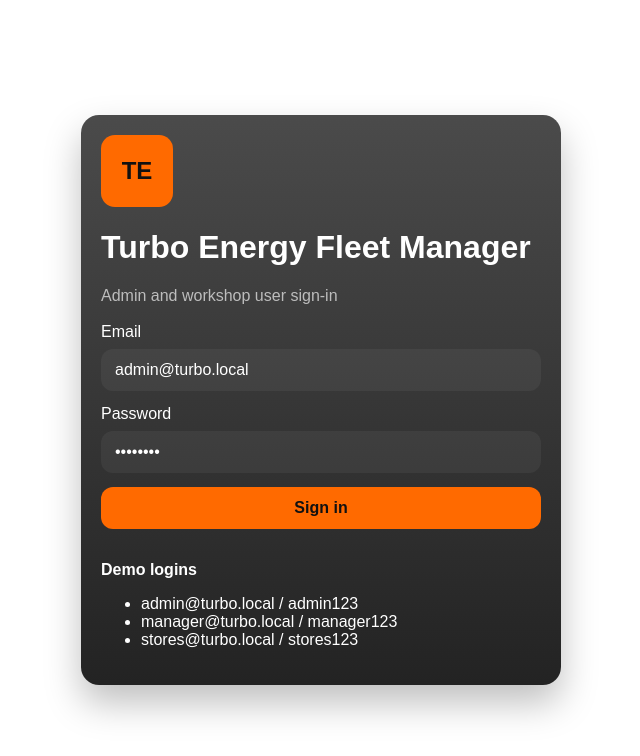
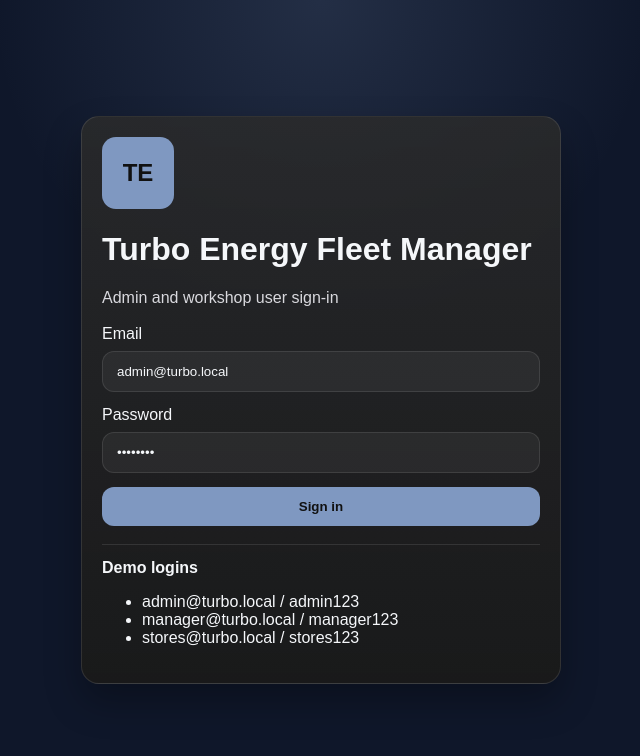
Before and after one commit to jordencarrhallamore20-sudo/turbo-energies-fleet, a Next.js app in the folder turbo-energies-fleet/: page /login in a window 1280 px wide. Shown: the top 756 px of the page, without its empty margins (319-959 px from the left). Built offline with nearby package versions, Linux system fonts and the light colour scheme.

Commit message:
Update globals.css

```diff
--- a/turbo-energies-fleet/styles/globals.css
+++ b/turbo-energies-fleet/styles/globals.css
@@ -1,33 +1,45 @@
- :root {
-  --primary: #ff6a00;
-  --background: #0a192f;
-  --panel: #1a1a1a;
-  --panel-light: #2b2b2b;
-  --panel-soft: #3a3a3a;
-  --text: #ffffff;
-  --muted: #bdbdbd;
-  --danger: #d94141;
-  --success: #2bb673;
-  --warning: #f0b429;
-  --background: radial-gradient(circle at top, rgba(30, 64, 175, 0.25), transparent 30%), var(--background);
-  --shadow: 0 18px 36px rgba(0, 0, 0, 0.25);
+:root {
+  --primary: #7F98C1;
+  --primary-dark: #5F7EAE;
+
+  --background: #0F172A;
+  --background-glow: radial-gradient(
+    circle at top,
+    rgba(127, 152, 193, 0.18),
+    transparent 32%
+  );
+
+  --panel: #182235;
+  --panel-light: #22304A;
+  --panel-soft: #2B3D5D;
+
+  --text: #F5F7FA;
+  --muted: #D9D9DE;
+
+  --danger: #D94141;
+  --success: #2BB673;
+  --warning: #F0B429;
+
+  --border: rgba(217, 217, 222, 0.12);
+  --shadow: 0 18px 36px rgba(0, 0, 0, 0.28);
 }
 
 * { box-sizing: border-box; }
-html, body { margin: 0; padding: 0; background: var(--background); color: var(--text); font-family: Arial, Helvetica, sans-serif; }
-a { color: inherit; text-decoration: none; }
-button, input { font: inherit; }
-
-body { min-height: 100vh; }
+html, body {
+  margin: 0;
+  padding: 0;
+  background: var(--background-glow), var(--background);
+  color: var(--text);
+  font-family: Arial, Helvetica, sans-serif;
+}
 
 .login-page {
   min-height: 100vh;
   display: grid;
   place-items: center;
   padding: 24px;
-  background: radial-gradient(circle at top, rgba(255,106,0,0.18), transparent 30%), var(--background);
+  background: var(--background-glow), var(--background);
 }
-
 .login-card {
   width: min(100%, 480px);
   padding: 32px;
```
